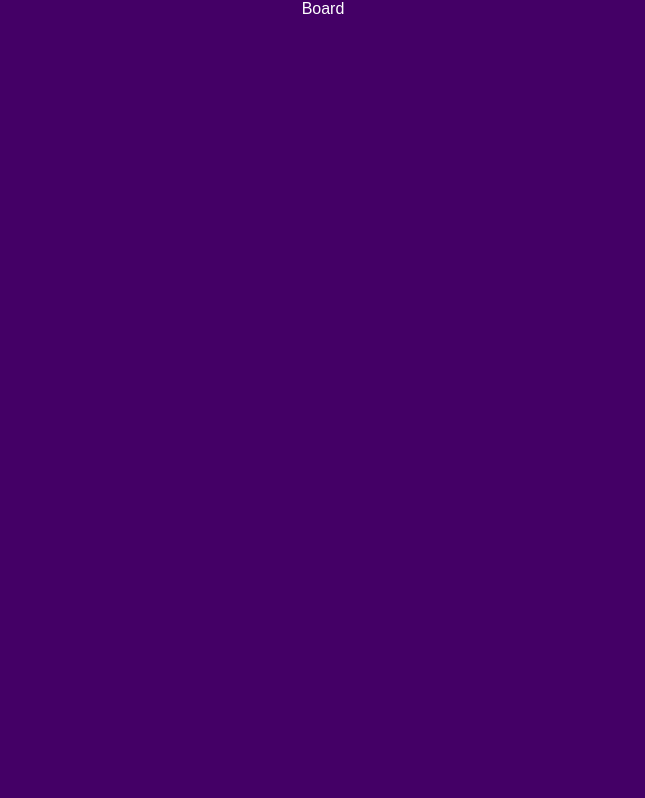
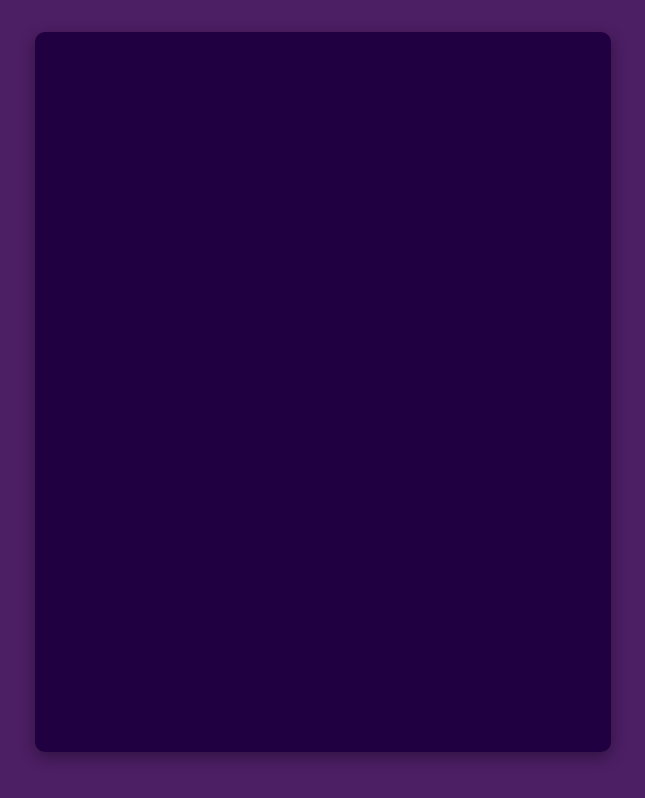
Before and after one commit to j-pcgoncalves/tetris_game, a React (Vite) app: page / in a window 1280 px wide. Both pictures are taken after a click on the button "Play Tetris". Shown: the whole page, without its empty margins (317-962 px from the left). Built offline with nearby package versions, Linux system fonts and the light colour scheme.

Commit message:
style Board and BoardCell component

```diff
--- /dev/null
+++ b/src/components/Board/Board.css
@@ -0,0 +1,12 @@
+.Board {
+    padding-top: 2em;
+    margin: 0em auto;
+    display: grid;
+    grid-gap: 2px;
+    width: 45vw;
+    height: 90vh;
+    background: rgb(32, 0, 64);
+    border: 10px solid rgb(32, 0, 64);
+    border-radius: 10px;
+    box-shadow: rgba(0, 0, 0, 0.35) 0px 5px 15px;
+}
--- a/src/components/Board/Board.jsx
+++ b/src/components/Board/Board.jsx
@@ -1,8 +1,21 @@
+import "./Board.css"
+
+import BoardCell from "../BoardCell/BoardCell";
+
 function Board({ board }) {
-    console.log("board", board);
+    const boardStyles = {
+        gridTemplateRows: `repeat(${board.size.rows}, 1fr)`,
+        gridTemplateColumns: `repeat(${board.size.columns}, 1fr)`
+    }
 
     return (
-        <p>Board</p>
+        <div className="Board" style={boardStyles}>
+            {board.rows.map((row, y) =>
+                row.map((cell, x) => (
+                    <BoardCell key={x * board.size.columns + y} cell={cell} />
+                ))
+            )}
+        </div>
     )
 }
 
--- /dev/null
+++ b/src/components/BoardCell/BoardCell.css
@@ -0,0 +1,55 @@
+.BoardCell {
+    width: auto;
+    border-radius: 6px;
+    position: relative;
+}
+
+.tetromino {
+    border-top: 3px solid rgba(255, 255, 255, 0.1);
+    border-left: 3px solid rgba(255, 255, 255, 0.1);
+    border-bottom: 3px solid rgba(0, 0, 0, 0.1);
+    border-right: 3px solid rgba(0, 0, 0, 0.1);
+}
+
+.tetromino .Sparkle {
+    position: absolute;
+    z-index: 10;
+    width: 6px;
+    height: 6px;
+    left: -2px;
+    top: -2px;
+    background-color: rgba(255, 255, 255, 0.4);
+    border-radius: 4px 4px;
+}
+
+.tetromino.ghost .Sparkle {
+    opacity: 0;
+}
+
+.tetromino__i {
+    background-color: #C4F9FF;
+}
+
+.tetromino__j {
+    background-color: #C6D8F0;
+}
+
+.tetromino__l {
+    background-color: #FFB394;
+}
+
+.tetromino__o {
+    background-color: #FFF2A7;
+}
+
+.tetromino__s {
+    background-color: #CCFF99;
+}
+
+.tetromino__t {
+    background-color: #FF8AD2;
+}
+
+.tetromino__z {
+    background-color: #FFC2BB;
+}
--- /dev/null
+++ b/src/components/BoardCell/BoardCell.jsx
@@ -0,0 +1,11 @@
+import "./BoardCell.css";
+
+function BoardCell({ cell }) {
+    return (
+        <div className={`BoardCell ${cell.className}`}>
+            <div className="Sparkle"></div>
+        </div>
+    )
+}
+
+export default BoardCell
--- a/src/index.css
+++ b/src/index.css
@@ -8,6 +8,7 @@
   font-family: sans-serif;
   text-align: center;
   color: #FFF;
-  background-color: #406;
+  background-color: #4C1E64;
   height: 100vh;
+  padding-top: 2em;
 }
```
